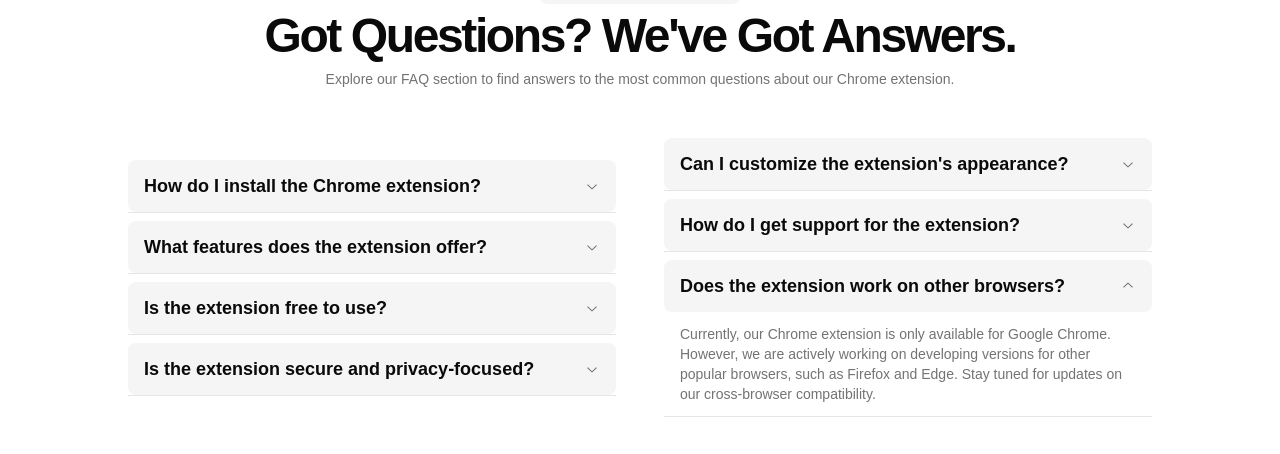
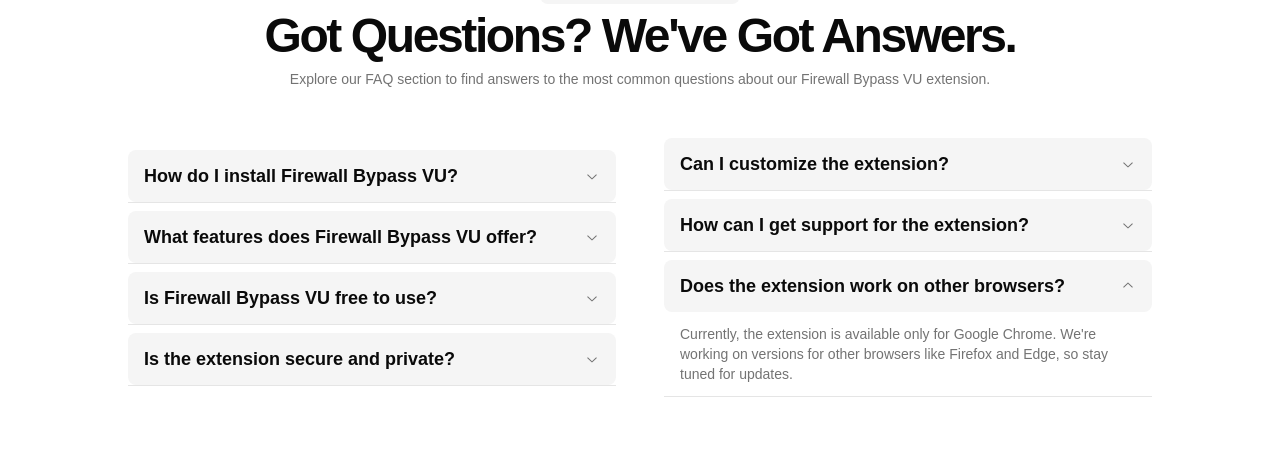
Before and after one commit to evildevill/markdown-blog, a Next.js app: page /firewall-bypass-vu in a window 1280 px wide. Both pictures are taken after a click on the button "Does the extension work on other browsers?". Shown: the part 1843-2297 px from the top of the page. Built offline with nearby package versions, Linux system fonts and the light colour scheme; no server answers.

Commit message:
updated faqs

```diff
--- a/components/firewall-vu.jsx
+++ b/components/firewall-vu.jsx
@@ -97,7 +97,7 @@ export function FirewallVu() {
                 <div className="inline-block rounded-lg bg-muted px-3 py-1 text-sm">Frequently Asked Questions</div>
                 <h2 className="text-3xl font-bold tracking-tighter sm:text-5xl">Got Questions? We&apos;ve Got Answers.</h2>
                 <p className="max-w-[900px] text-muted-foreground md:text-xl/relaxed lg:text-sm xl:text-sm/relaxed">
-                  Explore our FAQ section to find answers to the most common questions about our Chrome extension.
+                  Explore our FAQ section to find answers to the most common questions about our Firewall Bypass VU extension.
                 </p>
               </div>
             </div>
@@ -105,47 +105,41 @@ export function FirewallVu() {
               <Accordion type="single" collapsible className="space-y-2">
                 <AccordionItem value="item-1">
                   <AccordionTrigger className="flex w-full items-center justify-between rounded-lg bg-muted px-4 py-3 text-left">
-                    <h3 className="text-lg font-bold">How do I install the Chrome extension?</h3>
+                    <h3 className="text-lg font-bold">How do I install Firewall Bypass VU?</h3>
                   </AccordionTrigger>
                   <AccordionContent className="px-4 py-3 text-muted-foreground">
                     <p>
-                      Installing the Chrome extension is easy! Simply visit our website, click the &quot;Get the Extension&quot;
-                      button, and follow the prompts to add it to your Chrome browser.
+                      Simply visit our website, click the &quot;Get the Extension&quot; button, and follow the instructions to add the extension to your Chrome browser.
                     </p>
                   </AccordionContent>
                 </AccordionItem>
                 <AccordionItem value="item-2">
                   <AccordionTrigger className="flex w-full items-center justify-between rounded-lg bg-muted px-4 py-3 text-left">
-                    <h3 className="text-lg font-bold">What features does the extension offer?</h3>
+                    <h3 className="text-lg font-bold">What features does Firewall Bypass VU offer?</h3>
                   </AccordionTrigger>
                   <AccordionContent className="px-4 py-3 text-muted-foreground">
                     <p>
-                      Our Chrome extension offers a wide range of features, including a bookmark manager, clipboard
-                      history, page customization tools, and more. You can explore the &quot;Features&quot; section on our website
-                      to learn more.
+                      Our extension helps you skip lectures, copy quiz content, and enable easy GDB copy-paste, allowing you to streamline your Virtual University tasks.
                     </p>
                   </AccordionContent>
                 </AccordionItem>
                 <AccordionItem value="item-3">
                   <AccordionTrigger className="flex w-full items-center justify-between rounded-lg bg-muted px-4 py-3 text-left">
-                    <h3 className="text-lg font-bold">Is the extension free to use?</h3>
+                    <h3 className="text-lg font-bold">Is Firewall Bypass VU free to use?</h3>
                   </AccordionTrigger>
                   <AccordionContent className="px-4 py-3 text-muted-foreground">
                     <p>
-                      Yes, our Chrome extension is completely free to use. There are no subscription fees or hidden
-                      costs. You can enjoy all the features and benefits without any financial commitment.
+                      Yes, the Firewall Bypass VU extension is completely free. Enjoy all features without any hidden costs or subscriptions.
                     </p>
                   </AccordionContent>
                 </AccordionItem>
                 <AccordionItem value="item-4">
                   <AccordionTrigger className="flex w-full items-center justify-between rounded-lg bg-muted px-4 py-3 text-left">
-                    <h3 className="text-lg font-bold">Is the extension secure and privacy-focused?</h3>
+                    <h3 className="text-lg font-bold">Is the extension secure and private?</h3>
                   </AccordionTrigger>
                   <AccordionContent className="px-4 py-3 text-muted-foreground">
                     <p>
-                      Absolutely! We take security and privacy very seriously. Our Chrome extension is designed with
-                      robust security measures and strict data protection policies to ensure your information remains
-                      safe and confidential.
+                      Absolutely! We prioritize your privacy and security. Our extension uses strong encryption and follows strict data protection guidelines to keep your information safe.
                     </p>
                   </AccordionContent>
                 </AccordionItem>
@@ -153,25 +147,21 @@ export function FirewallVu() {
               <Accordion type="single" collapsible className="space-y-2">
                 <AccordionItem value="item-5">
                   <AccordionTrigger className="flex w-full items-center justify-between rounded-lg bg-muted px-4 py-3 text-left">
-                    <h3 className="text-lg font-bold">Can I customize the extension&apos;s appearance?</h3>
+                    <h3 className="text-lg font-bold">Can I customize the extension?</h3>
                   </AccordionTrigger>
                   <AccordionContent className="px-4 py-3 text-muted-foreground">
                     <p>
-                      Yes, our Chrome extension offers a range of customization options. You can adjust the color
-                      scheme, font styles, and various UI elements to personalize the extension&apos;s appearance to your
-                      liking.
+                      Yes, you can customize the extension&apos;s appearance, including theme colors and UI elements, to suit your preferences.
                     </p>
                   </AccordionContent>
                 </AccordionItem>
                 <AccordionItem value="item-6">
                   <AccordionTrigger className="flex w-full items-center justify-between rounded-lg bg-muted px-4 py-3 text-left">
-                    <h3 className="text-lg font-bold">How do I get support for the extension?</h3>
+                    <h3 className="text-lg font-bold">How can I get support for the extension?</h3>
                   </AccordionTrigger>
                   <AccordionContent className="px-4 py-3 text-muted-foreground">
                     <p>
-                      If you encounter any issues or have questions about the extension, you can reach out to our
-                      dedicated support team. We offer multiple channels for assistance, including email, live chat, and
-                      an extensive knowledge base.
+                      You can contact our support team via email or live chat. We also offer a comprehensive knowledge base for quick solutions.
                     </p>
                   </AccordionContent>
                 </AccordionItem>
@@ -181,9 +171,7 @@ export function FirewallVu() {
                   </AccordionTrigger>
                   <AccordionContent className="px-4 py-3 text-muted-foreground">
                     <p>
-                      Currently, our Chrome extension is only available for Google Chrome. However, we are actively
-                      working on developing versions for other popular browsers, such as Firefox and Edge. Stay tuned
-                      for updates on our cross-browser compatibility.
+                      Currently, the extension is available only for Google Chrome. We&apos;re working on versions for other browsers like Firefox and Edge, so stay tuned for updates.
                     </p>
                   </AccordionContent>
                 </AccordionItem>
@@ -210,46 +198,6 @@ function BookmarkIcon(props) {
       strokeLinecap="round"
       strokeLinejoin="round">
       <path d="m19 21-7-4-7 4V5a2 2 0 0 1 2-2h10a2 2 0 0 1 2 2v16z" />
-    </svg>
-  );
-}
-
-function ChevronDownIcon(props) {
-  return (
-    <svg
-      {...props}
-      xmlns="http://www.w3.org/2000/svg"
-      width="24"
-      height="24"
-      viewBox="0 0 24 24"
-      fill="none"
-      stroke="currentColor"
-      strokeWidth="2"
-      strokeLinecap="round"
-      strokeLinejoin="round">
-      <path d="m6 9 6 6 6-6" />
-    </svg>
-  );
-}
-
-function ChromeIcon(props) {
-  return (
-    <svg
-      {...props}
-      xmlns="http://www.w3.org/2000/svg"
-      width="24"
-      height="24"
-      viewBox="0 0 24 24"
-      fill="none"
-      stroke="currentColor"
-      strokeWidth="2"
-      strokeLinecap="round"
-      strokeLinejoin="round">
-      <circle cx="12" cy="12" r="10" />
-      <circle cx="12" cy="12" r="4" />
-      <line x1="21.17" x2="12" y1="8" y2="8" />
-      <line x1="3.95" x2="8.54" y1="6.06" y2="14" />
-      <line x1="10.88" x2="15.46" y1="21.94" y2="14" />
     </svg>
   );
 }
```
